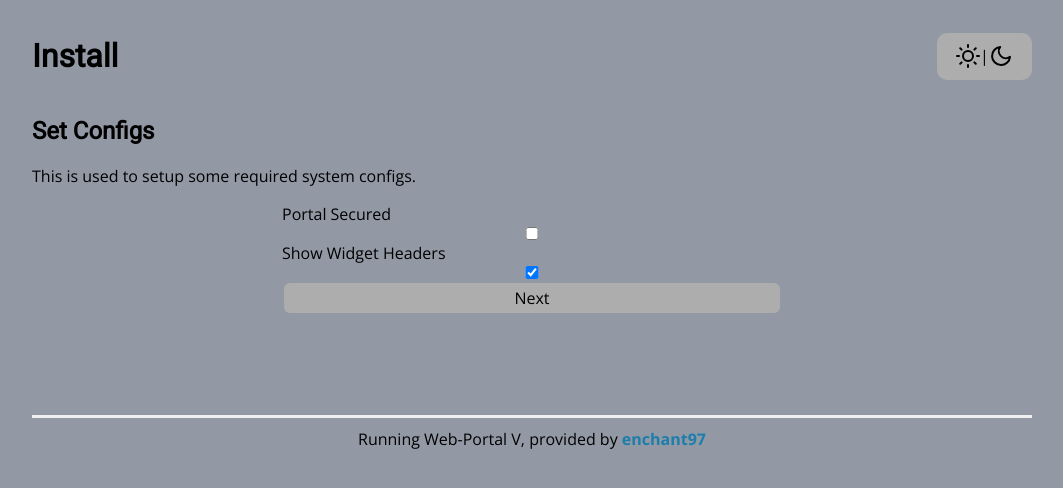
After one commit to enchant97/web-portal, a Python web app: template web_portal/templates/install/config.jinja in a window 1280 px wide. The commit adds this page. Shown: the top 488 px of the page, without its empty margins (108-1171 px from the left). Run offline with Jinja, Linux system fonts and the light colour scheme; the template is opened without the code that fills it, so the values that code supplies are empty.

Commit message:
move configs into db so they can be changed while app is running

```diff
--- a/web_portal/config.py
+++ b/web_portal/config.py
@@ -8,8 +8,6 @@ class Settings(BaseSettings):
     DB_URI: str
     SECRET_KEY: str
     UNSECURE_LOGIN: Optional[bool] = False
-    PORTAL_SECURED: Optional[bool] = False
-    SHOW_PANEL_HEADERS: Optional[bool] = True
     LOG_LEVEL: Optional[str] = "INFO"
 
     class Config:
--- a/web_portal/main.py
+++ b/web_portal/main.py
@@ -53,7 +53,6 @@ def create_app():
     app.config["__VERSION__"] = __version__
     app.secret_key = get_settings().SECRET_KEY
     app.config["QUART_AUTH_COOKIE_SECURE"] = not get_settings().UNSECURE_LOGIN
-    app.config["SHOW_PANEL_HEADERS"] = get_settings().SHOW_PANEL_HEADERS
     logging.debug("registering blueprints")
     # register blueprints
     app.register_blueprint(health_check.blueprint, url_prefix="/")
--- /dev/null
+++ b/web_portal/templates/install/config.jinja
@@ -0,0 +1,15 @@
+{% extends "/shared/no-nav.jinja" %}
+{% block title %}Install{% endblock %}
+{% block main %}
+<h2>Set Configs</h2>
+<p>This is used to setup some required system configs.</p>
+<form action="{{ url_for('.post_set_configs') }}" method="post">
+    <label for="install-portal-secured">Portal Secured</label>
+    <input type="checkbox" name="portal-secure" id="install-portal-secure" value="1">
+    <label for="install-show-widget-headers">Show Widget Headers</label>
+    <input type="checkbox" name="show-widget-headers" id="install-show-widget-headers" value="1" checked>
+
+    <button type="submit">Next</button>
+</form>
+
+{% endblock %}
--- a/web_portal/templates/portal.jinja
+++ b/web_portal/templates/portal.jinja
@@ -4,7 +4,7 @@
 <div id="widgets">
     {% for widget in rendered_widgets %}
     <div class="widget-outer {{ widget[0].widget.internal_name }}" id="widget-{{ widget[0].id }}">
-        {% if config.SHOW_PANEL_HEADERS %}
+        {% if config.SHOW_WIDGET_HEADERS %}
         <h2 class="widget-heading {{ widget[0].widget.internal_name }}">{{ widget[0].name }}</h2>
         {% endif %}
         <div class="widget-inner {{ widget[0].widget.internal_name }}">
--- a/web_portal/views/portal.py
+++ b/web_portal/views/portal.py
@@ -1,7 +1,7 @@
-from quart import Blueprint, flash, redirect, render_template, url_for
+from quart import (Blueprint, current_app, flash, redirect, render_template,
+                   url_for)
 from quart_auth import current_user, login_required
 
-from ..config import get_settings
 from ..database import models
 from ..helpers import PluginHandler, deconstruct_widget_name
 
@@ -14,7 +14,7 @@ async def portal():
     if has_setup is None or has_setup.value is False:
         return redirect(url_for("install.get_index"))
 
-    if get_settings().PORTAL_SECURED:
+    if current_app.config.get("PORTAL_SECURED"):
         # if the user has made the portal login protected
         if not (await current_user.is_authenticated):
             await flash("You need to be logged in to view this page", "red")
```
Also changed, not shown: web_portal/helpers.py (+29 -1 lines), web_portal/views/install.py (+24 -2 lines).
